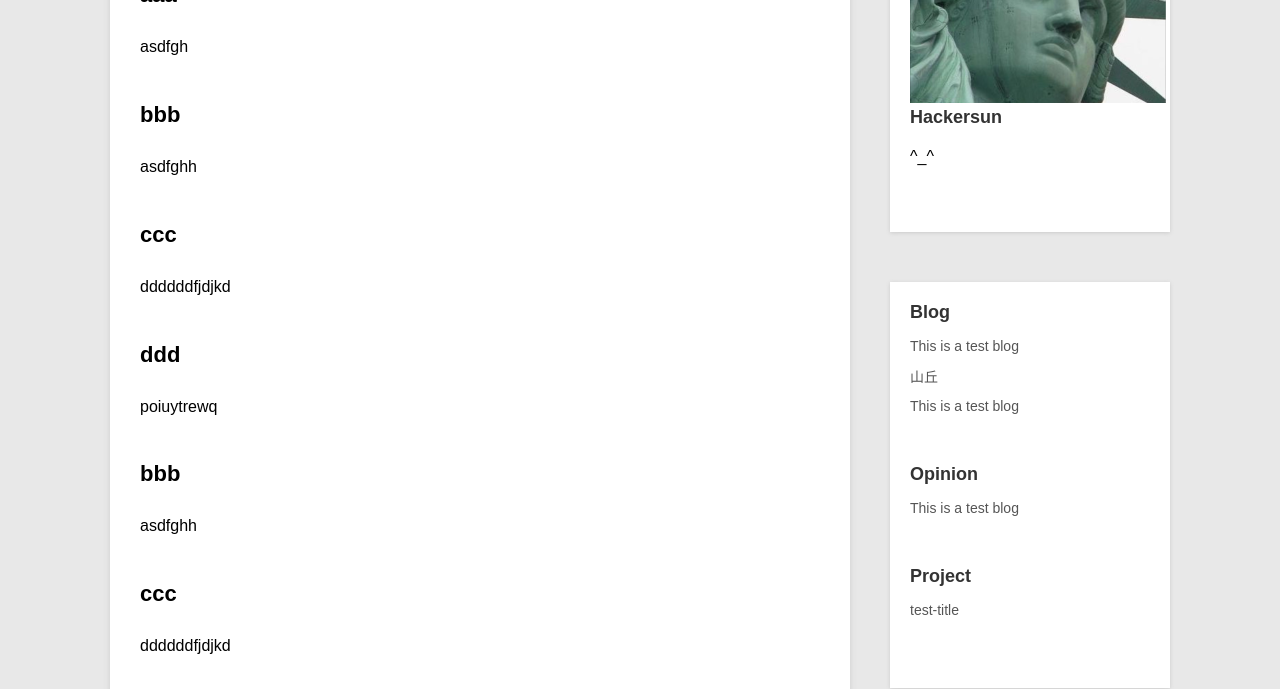
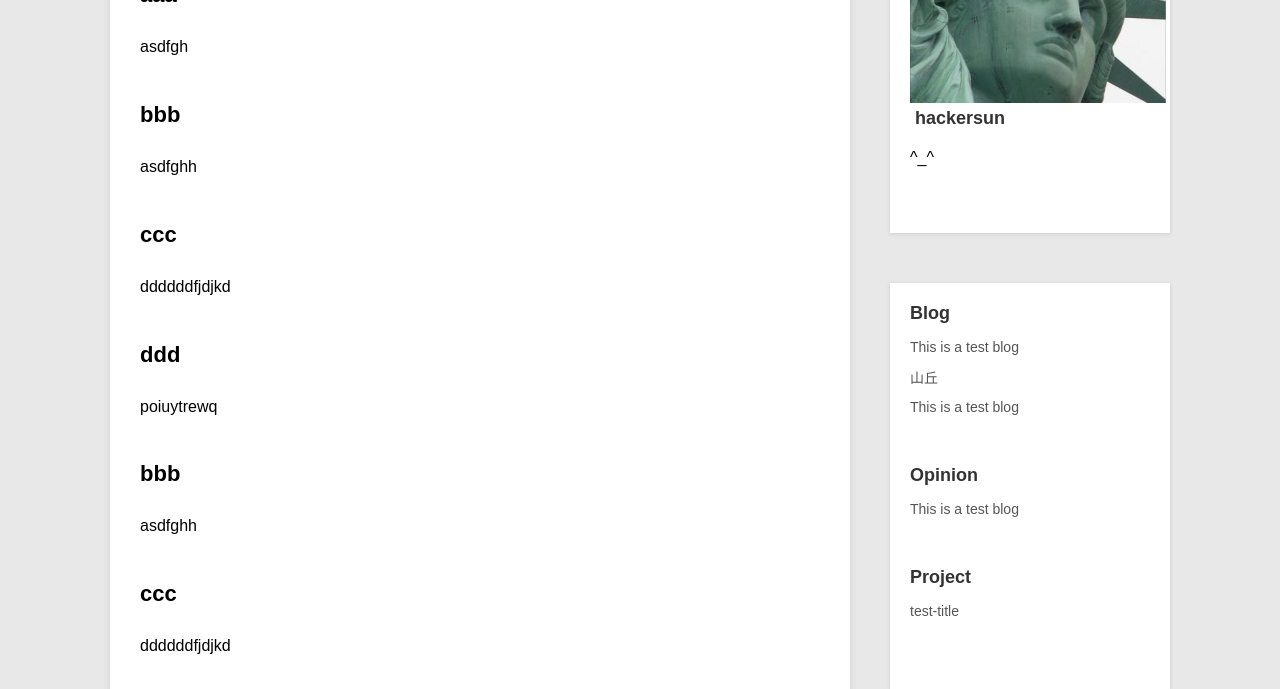
Before and after one commit to hackersun/hackersun.github.io, a Jekyll site: the page built from _posts/blog/2015-11-22-testblog.md, in a window 1280 px wide. Shown: the part 263-952 px from the top of the page. Built offline with Jekyll 4.4.1, drawn with Linux system fonts in a browser that asks for light colours; Markdown is read by kramdown in place of the engine named in the settings.

Commit message:
Update post.html

```diff
--- a/_layouts/post.html
+++ b/_layouts/post.html
@@ -21,8 +21,7 @@
     </div>
 
     <div class="sidenav">
-        <img src="../images/favicon.ico" high="220px" weight="220px"/>
-        <h2>Hackersun</h2>
+        <h2><img src="../images/favicon.ico" high="30px" weight="30px"/>&nbsp;hackersun</h2>
         <p>^_^
         </p>
     </div>
```
